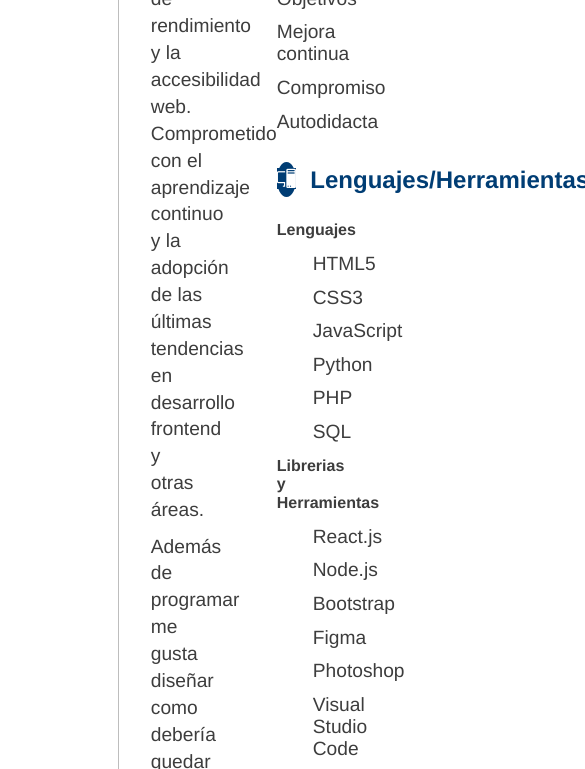
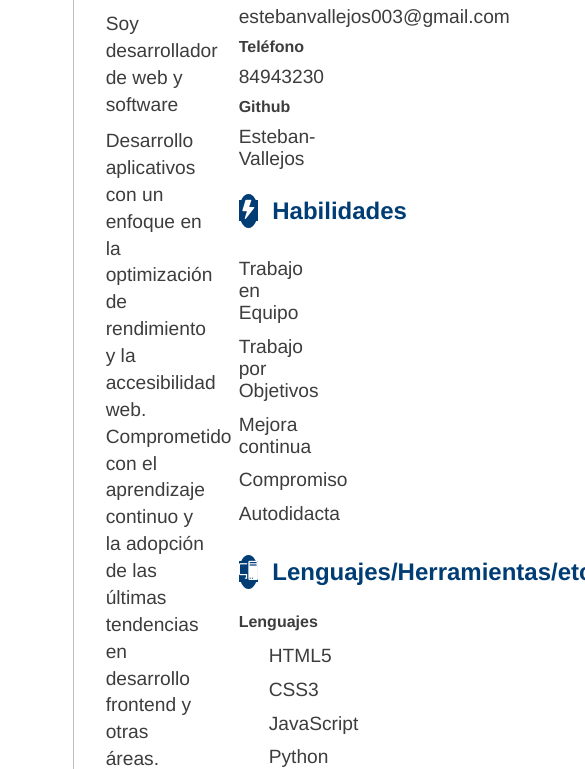
Before and after one commit to Esteban-Vallejos/Esteban-Vallejos.github.io, a plain HTML site: page index.html in a window 390 px wide. Shown: the part 572-1341 px from the top of the page, 585 px wide, since content can reach past the window. Drawn offline with nearby package versions, Linux system fonts and the light colour scheme.

Commit message:
Update style.css

```diff
--- a/style.css
+++ b/style.css
@@ -179,3 +179,47 @@
   text-decoration: none;
   color: var(--secondary-color);
 }
+
+
+/* Para pantallas más pequeñas como teléfonos */
+@media (max-width: 768px) {
+    body {
+        grid-template-areas:
+        "header"
+        "main"
+        "aside";
+        grid-template-rows: auto;
+        grid-template-columns: 1fr;
+        margin: 1cm;
+        font-size: 18px;
+    }
+
+    header {
+        padding-left: 1rem;
+    }
+
+    main {
+        padding-left: 1rem;
+        padding-right: 1rem;
+    }
+
+    aside {
+        padding-right: 1rem;
+    }
+}
+
+/* Para tablets (pantallas medianas) */
+@media (max-width: 1024px) {
+    body {
+        grid-template-areas:
+        "header header"
+        "main aside";
+        grid-template-columns: 60% 40%;
+        font-size: 20px;
+        margin: 1.5cm;
+    }
+
+    main, aside {
+        padding: 1rem;
+    }
+}
```
